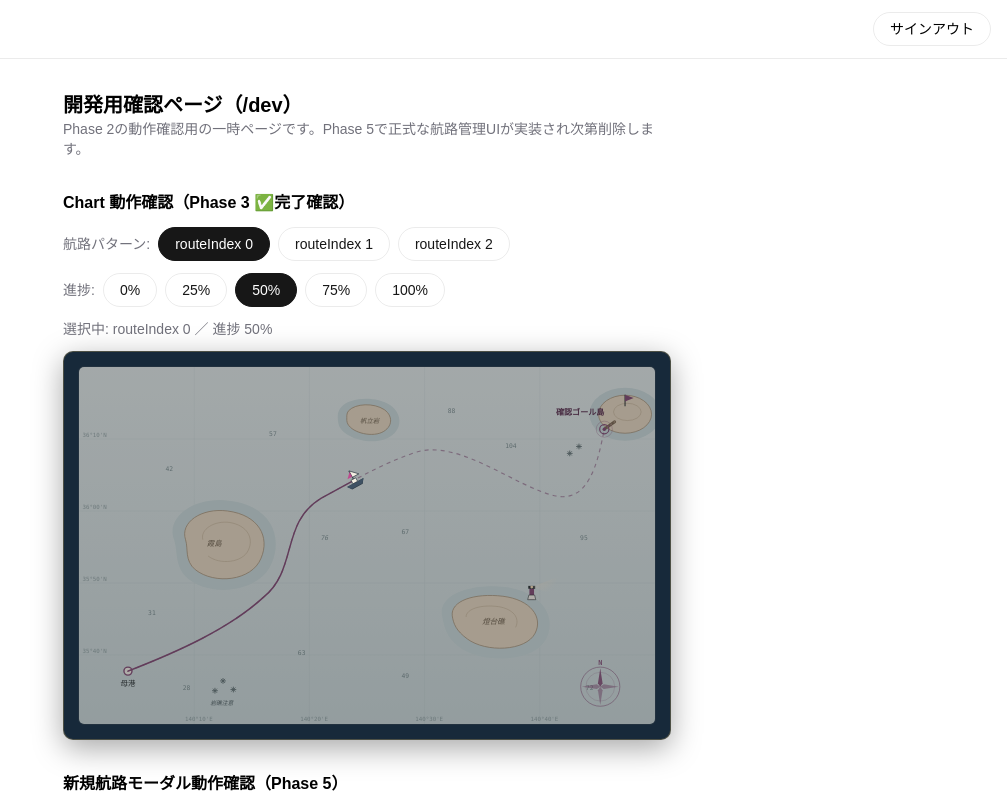
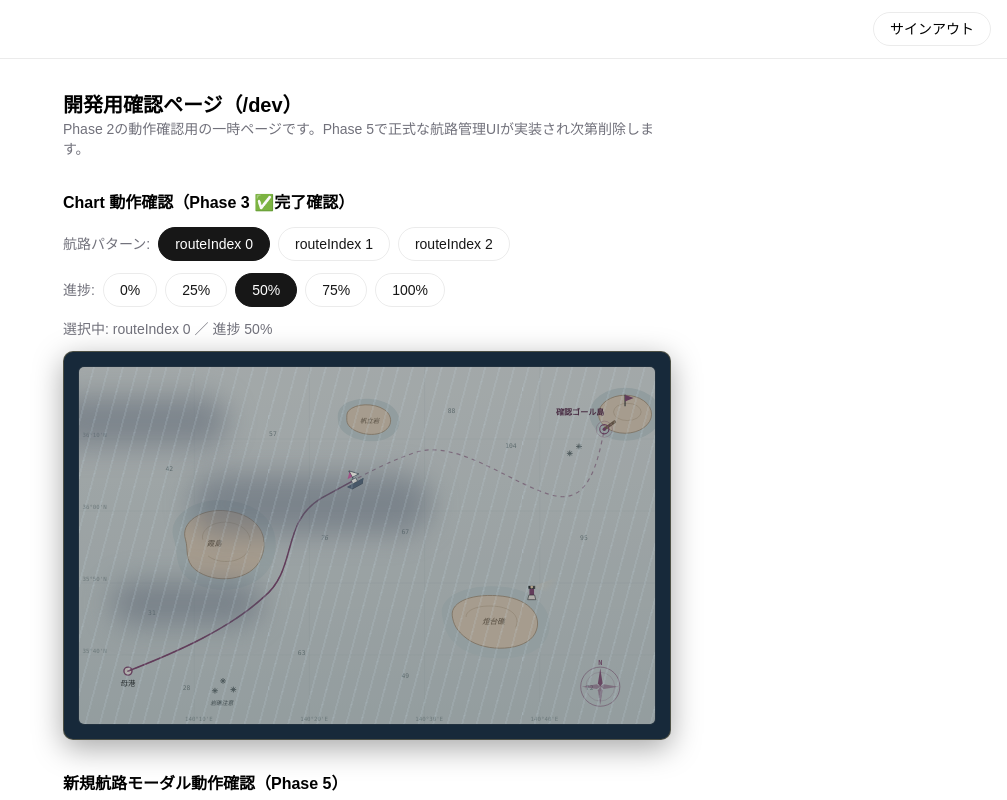
Before and after one commit to cometa-qiz/voyage-log, a Next.js app: page /dev in a window 1280 px wide. Shown: the top 800 px of the page, without its empty margins (273-1280 px from the left). Built offline with nearby package versions, Linux system fonts and the light colour scheme; no server answers; the database is empty; sample sign-in values are in the browser's storage.

Commit message:
feat: 天候オーバーレイ（陽光の反射・流れる雲・雨・稲妻フラッシュ）を実装

```diff
--- a/src/app/globals.css
+++ b/src/app/globals.css
@@ -59,6 +59,110 @@ body {
   filter: saturate(0.45) brightness(0.72) hue-rotate(-12deg);
 }
 
+/* ---------- 天候オーバーレイ（docs/voyage-log.html 102〜127行目を移植） ---------- */
+.rain {
+  position: absolute;
+  inset: 0;
+  pointer-events: none;
+  opacity: 0;
+  transition: opacity 1s;
+}
+.wx-storm .rain {
+  opacity: 0.5;
+}
+.rain::before {
+  content: "";
+  position: absolute;
+  inset: -60px;
+  background-image: repeating-linear-gradient(
+    105deg,
+    transparent 0 6px,
+    rgba(210, 230, 245, 0.5) 6px 7px,
+    transparent 7px 14px
+  );
+  animation: rainfall 0.5s linear infinite;
+}
+@keyframes rainfall {
+  to {
+    transform: translate(-28px, 56px);
+  }
+}
+.flash {
+  position: absolute;
+  inset: 0;
+  background: #fff;
+  opacity: 0;
+  pointer-events: none;
+}
+.wx-storm .flash {
+  animation: lightning 7s infinite;
+}
+@keyframes lightning {
+  0%,
+  93%,
+  100% {
+    opacity: 0;
+  }
+  94% {
+    opacity: 0.35;
+  }
+  95% {
+    opacity: 0;
+  }
+  96.5% {
+    opacity: 0.22;
+  }
+  97.5% {
+    opacity: 0;
+  }
+}
+.clouds {
+  position: absolute;
+  inset: 0;
+  pointer-events: none;
+  opacity: 0;
+  transition: opacity 1s;
+  overflow: hidden;
+}
+.wx-cloudy .clouds,
+.wx-storm .clouds {
+  opacity: 1;
+}
+.cloud {
+  position: absolute;
+  background: rgba(190, 200, 210, 0.35);
+  border-radius: 999px;
+  filter: blur(14px);
+  animation: drift linear infinite;
+}
+.wx-storm .cloud {
+  background: rgba(90, 100, 115, 0.5);
+}
+@keyframes drift {
+  from {
+    transform: translateX(-30%);
+  }
+  to {
+    transform: translateX(130%);
+  }
+}
+.glints {
+  position: absolute;
+  inset: 0;
+  pointer-events: none;
+  opacity: 0;
+  transition: opacity 1.2s;
+  background: radial-gradient(
+    ellipse 40% 25% at 70% 20%,
+    rgba(255, 246, 214, 0.35),
+    transparent 70%
+  );
+}
+.wx-sunny.tod-noon .glints,
+.wx-sunny.tod-morning .glints {
+  opacity: 1;
+}
+
 /* ---------- タブの航行中インジケータ（docs/voyage-log.html .sailing-dot を移植） ---------- */
 .sailing-dot {
   width: 7px;
--- a/src/components/Chart/Chart.tsx
+++ b/src/components/Chart/Chart.tsx
@@ -49,6 +49,35 @@ export function Chart({
           </g>
           <Ship routePathRef={routePathRef} route={route} progress={progress} />
         </svg>
+        <div className="glints" />
+        <div className="clouds">
+          <div
+            className="cloud"
+            style={{ width: 180, height: 50, top: "8%", animationDuration: "70s" }}
+          />
+          <div
+            className="cloud"
+            style={{
+              width: 240,
+              height: 60,
+              top: "30%",
+              animationDuration: "95s",
+              animationDelay: "-40s",
+            }}
+          />
+          <div
+            className="cloud"
+            style={{
+              width: 150,
+              height: 44,
+              top: "60%",
+              animationDuration: "80s",
+              animationDelay: "-20s",
+            }}
+          />
+        </div>
+        <div className="rain" />
+        <div className="flash" />
       </div>
     </div>
   );
```
Also changed, not shown: 1 other file (tests, documents, lock files or other folders).
